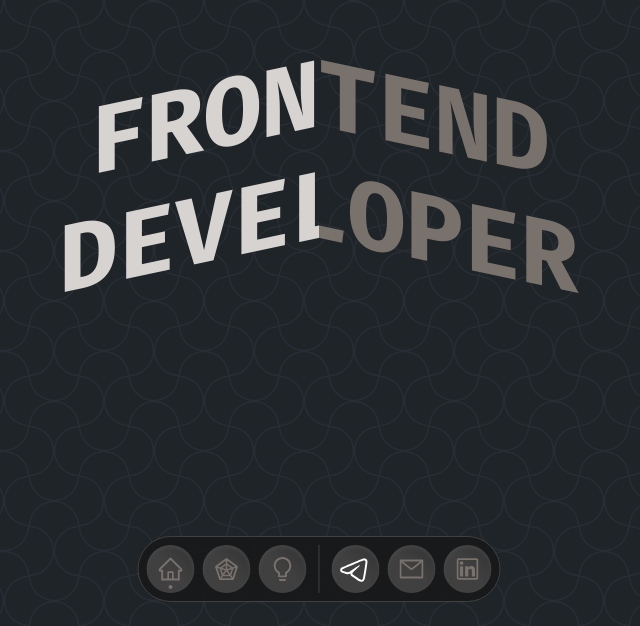
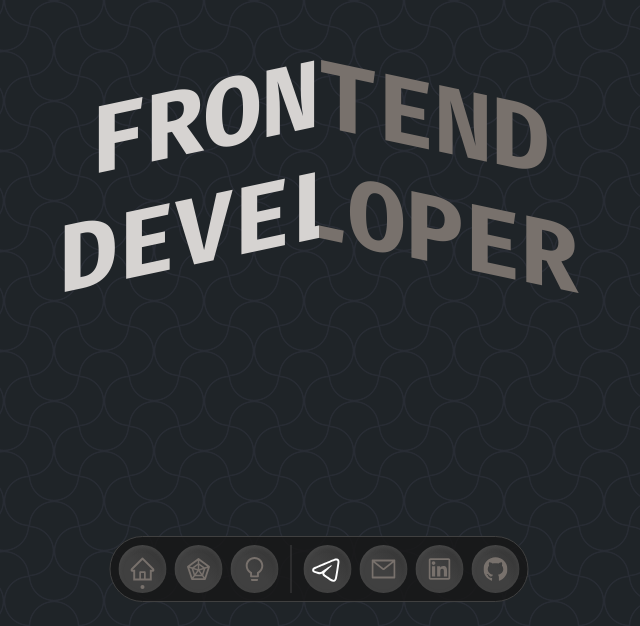
Before and after one commit to fenek-dev/fenek.me, a Next.js app: page / in a window 1280 px wide. Shown: the part 174-800 px from the top of the page, without its empty margins (321-961 px from the left). Built offline with nearby package versions, Linux system fonts and the light colour scheme.

Commit message:
Add github link

```diff
--- a/app/_modules/app/routes/links.tsx
+++ b/app/_modules/app/routes/links.tsx
@@ -4,6 +4,8 @@ import ProjectsIcon from "../assets/icons/projects.svg";
 import TelegramIcon from "../assets/icons/telegram.svg";
 import MainIcon from "../assets/icons/mail.svg";
 import LinkedInIcon from "../assets/icons/linkedin.svg";
+import GithubIcon from "../assets/icons/github.svg";
+
 export interface RouteType {
   href: string;
   Icon: React.FC<React.ComponentProps<"svg">>;
@@ -46,4 +48,10 @@ export const ROUTES: RouteType[] = [
     title: "LinkedIn",
     blank: true,
   },
+  {
+    href: "https://github.com/MaksFenek",
+    Icon: GithubIcon,
+    title: "Github",
+    blank: true,
+  },
 ];
--- a/app/globals.scss
+++ b/app/globals.scss
@@ -4,7 +4,7 @@
 
 @layer components {
     .btn-rounded {
-        @apply w-12 h-12 bg-neutral-700 rounded-full bg-gradient-to-tr from-neutral-700/50 via-neutral-700 to-neutral-800/50 shadow-inner shadow-neutral-600/60 flex justify-center items-center;
+        @apply sm:w-12 sm:h-12 w-10 h-10 bg-neutral-700 rounded-full bg-gradient-to-tr from-neutral-700/50 via-neutral-700 to-neutral-800/50 shadow-inner shadow-neutral-600/60 flex justify-center items-center;
     }
 }
 
```
Also changed, not shown: app/_modules/app/assets/icons/github.svg (added).
